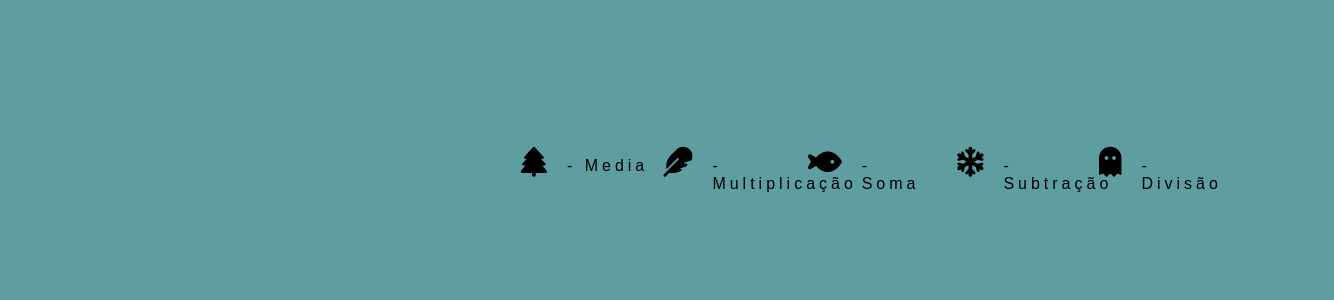
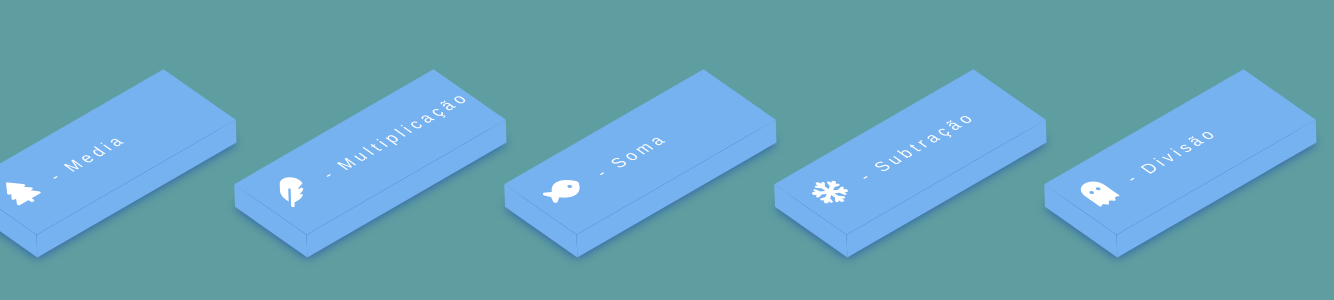
Before and after one commit to Nicole-Alcantara/sala07-tds, a plain HTML site: page sala07-tds/exercicio01/menu3d.html in a window 1280 px wide. Shown: the part 248-548 px from the top of the page, 1334 px wide, since content can reach past the window. Drawn offline with Linux system fonts and the light colour scheme.

Commit message:
termino meu 3D

```diff
--- a/sala07-tds/exercicio01/menu3d.css
+++ b/sala07-tds/exercicio01/menu3d.css
@@ -16,13 +16,13 @@ ul{
     left: 50%;
     transform: translate(-50%, -50%);
     display: flex;
-    gap: 40%;
+    gap: 40px;
     list-style: none;
 }
 
 ul li a i{
     font-size: 30px;
-    color: black;
+    color: rgb(255, 255, 255);
     line-height: 80px;
     transition: 0.5s;
     padding-right: 20px;
@@ -32,8 +32,65 @@ ul li a i{
 ul li a span{
     position: absolute;
     top: 30px;
-    color: black;
+    color: rgb(255, 255, 255);
     letter-spacing: 4px;
     transition: 0.5s;
+}
+ul li a{
+    width: 230px;
+    height: 80px;
+    background-color: #76b1f0;
+    display: block;
+    text-align: left;
+    padding-left: 15px;
+    transform: rotate(-30deg) skewX(25deg) translate(0,0);
+    transition: 0.5s;
+    box-shadow: -20px 20px 10px rgb(35, 83, 171);
+}
+
+ul li a:before{
+    content: '';
+    position: absolute;
+    top: 10px;
+    left: -20px;
+    height: 100%;
+    width: 20px;
+    background: #76b1f0;
+    transform: rotate(0deg)  skewY(-45deg);
+}
+ul li a:after{
+    content: '';
+    position: absolute;
+    bottom: -20px;
+    left: -10px;
+    height: 20px;
+    width: 100%;
+    background: #76b1f0;
+    transform: rotate(0deg) skewX(-45deg);
+}
+
+ul li a:hover{
+    transform: rotate(-30deg) skew(25deg) translate(30px, -30px);
+    box-shadow: -80px 80px 80px rgb(35, 83, 171);
+}
+
+ul li:hover i{
+color: blue;
 
 }
+
+ul li:hover span{
+color: blue;
+}
+
+ul li:hover a{
+    background-color: rgb(229, 158, 224);
+}
+
+ul li:hover a:before{
+    background-color: rgb(231, 119, 223);
+}
+
+ul li:hover a:after{
+    background-color: rgb(236, 81, 226);
+}
```
Also changed, not shown: sala07-tds/exercicio01/sub.html (+4 -0 lines), sala07-tds/exercicio01/subStyle.css (+22 -1 lines).
